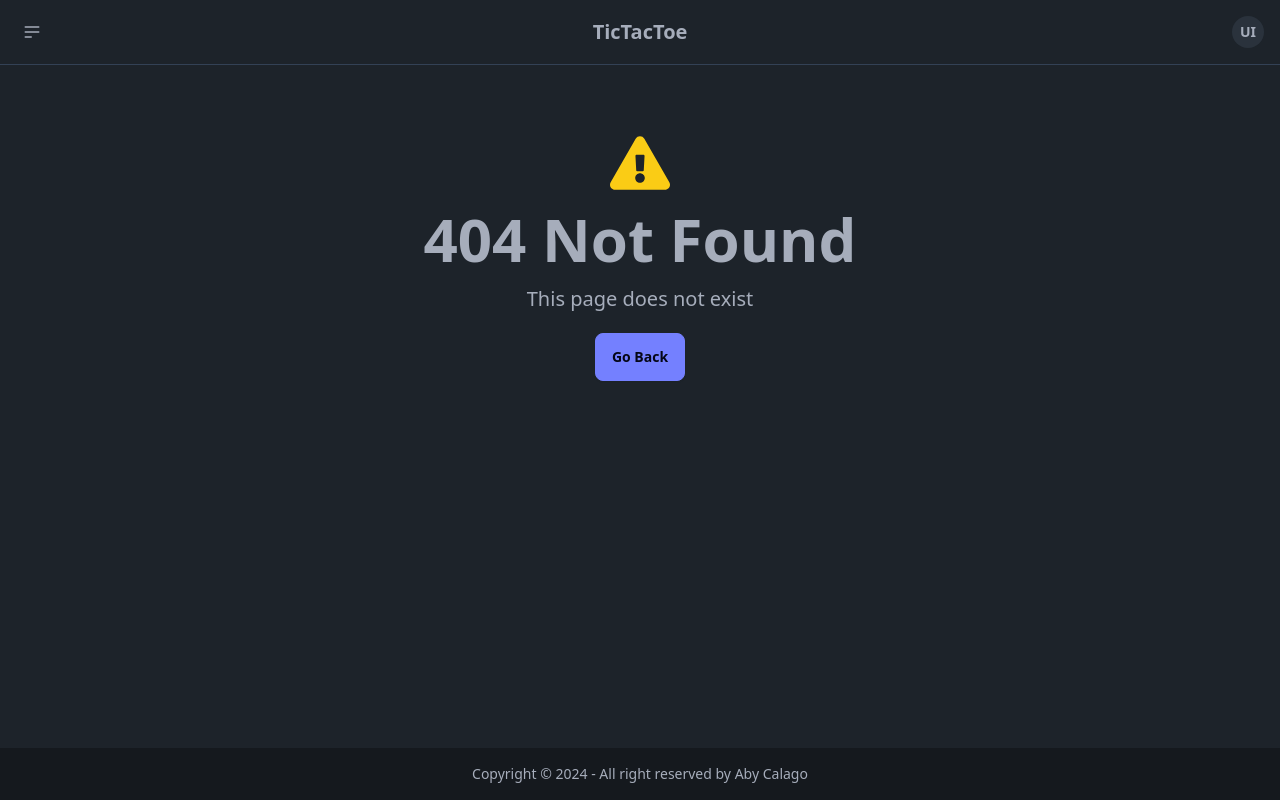
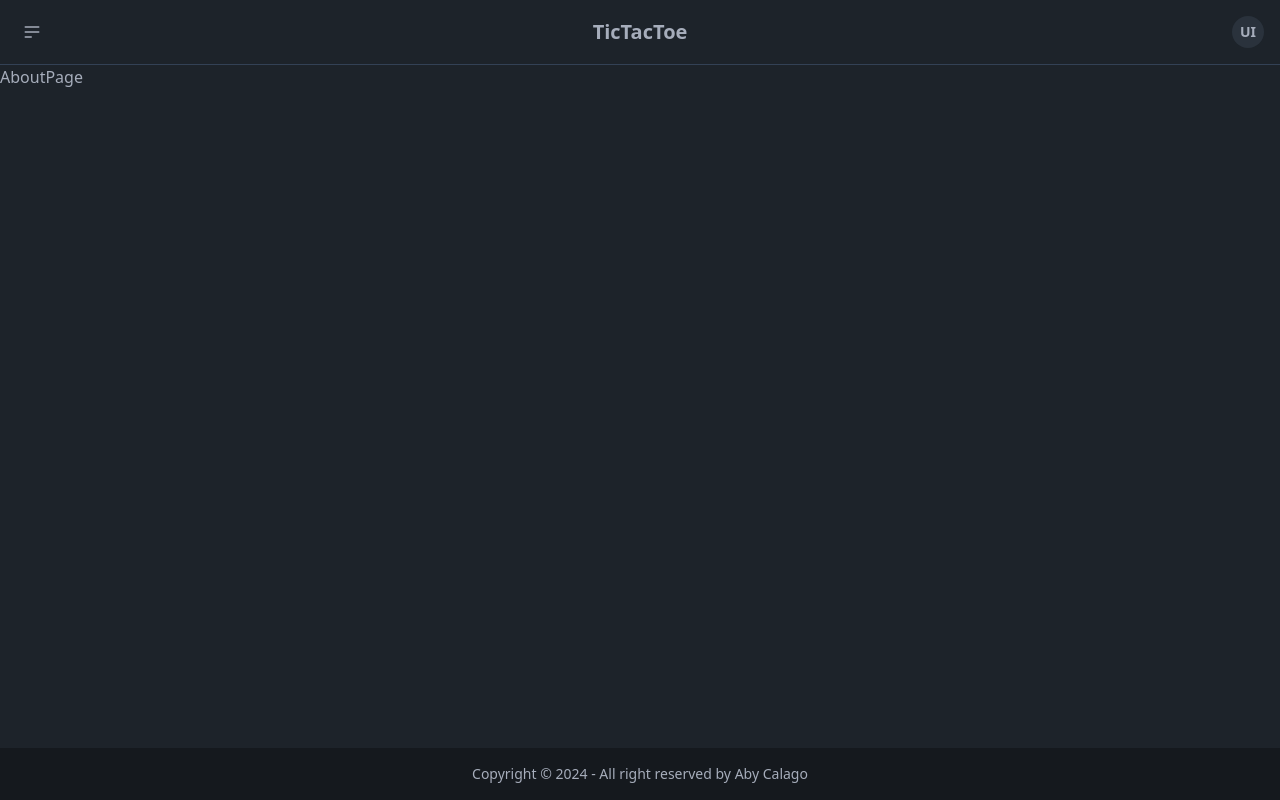
Before and after one commit to IRDunno/TicTacToe, a React (Vite) app: page /about in a window 1280 px wide. Before the commit this address had no page. Built offline with nearby package versions, Linux system fonts and the light colour scheme.

Commit message:
add: added about page

```diff
--- a/src/App.jsx
+++ b/src/App.jsx
@@ -8,12 +8,14 @@
 import MainLayout from "./layouts/MainLayout";
 import HomePage from "./pages/HomePage";
 import NotFoundPage from "./pages/NotFoundPage";
+import AboutPage from "./pages/AboutPage";
 
 function App() {
   const router = createBrowserRouter(
     createRoutesFromElements(
       <Route path="/" element={<MainLayout />}>
         <Route index element={<HomePage />} />
+        <Route path="/about" element={<AboutPage />} />
         <Route path="*" element={<NotFoundPage />} />
       </Route>
     )
--- /dev/null
+++ b/src/pages/AboutPage.jsx
@@ -0,0 +1,9 @@
+import React from 'react'
+
+const AboutPage = () => {
+  return (
+    <div>AboutPage</div>
+  )
+}
+
+export default AboutPage
```
